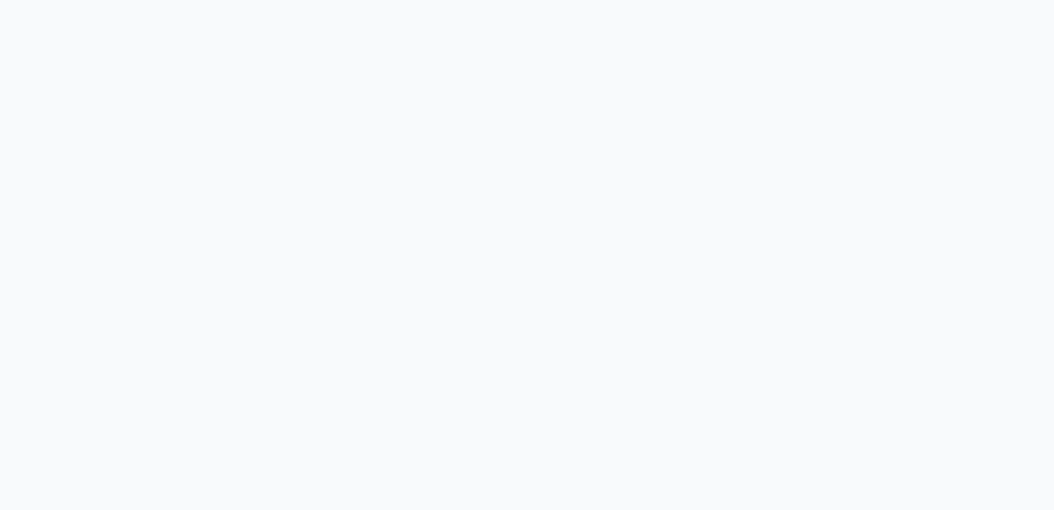
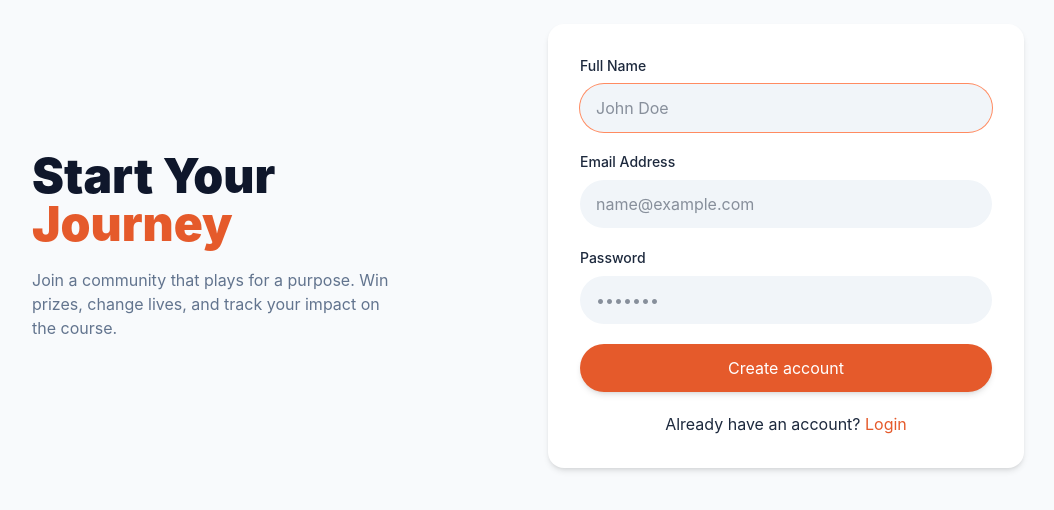
Before and after one commit to nasimkuniyil/fairway-foundation-golf-charity-platform, a React (Vite) app: page /signup in a window 1280 px wide. Before the commit this address had no page. Shown: the part 154-664 px from the top of the page, without its empty margins (112-1166 px from the left). Built offline with nearby package versions, Linux system fonts and the light colour scheme.

Commit message:
add signup

```diff
--- a/src/App.jsx
+++ b/src/App.jsx
@@ -2,6 +2,7 @@ import { BrowserRouter, Routes, Route } from "react-router-dom";
 import LandingPage from "@/pages/landingPage/LandingPage";
 import LoginPage from "./pages/auth/Login";
 import { Toaster } from "sonner";
+import SignupPage from "./pages/auth/Singup";
 
 function App() {
   return (
@@ -11,6 +12,7 @@ function App() {
         <Routes>
           <Route path="/" element={<LandingPage />} />
           <Route path="/login" element={<LoginPage />} />
+          <Route path="/signup" element={<SignupPage />} />
         </Routes>
       </BrowserRouter>
     </>
--- a/src/components/ui/CustomLink.jsx
+++ b/src/components/ui/CustomLink.jsx
@@ -1,12 +1,8 @@
-import { Link } from 'react-router-dom';
+import { Link } from "react-router-dom";
 
-export default function CustomLink({ href, children, className = "", ...props }) {
+export default function CustomLink({ to, children, className = "", ...props }) {
   return (
-    <Link
-      to={href}
-      className={`items-center transition-all ${className}`}
-      {...props}
-    >
+    <Link to={to} className={`transition-all ${className}`} {...props}>
       {children}
     </Link>
   );
--- /dev/null
+++ b/src/pages/auth/Singup.jsx
@@ -0,0 +1,117 @@
+import Button from "@/components/ui/Button";
+import CustomLink from "@/components/ui/CustomLink";
+import { useState } from "react";
+import { useNavigate } from "react-router-dom";
+import { toast } from "sonner";
+
+export default function SignupPage() {
+  const [fullName, setFullName] = useState("");
+  const [email, setEmail] = useState("");
+  const [password, setPassword] = useState("");
+  const [loading, setLoading] = useState(false);
+  const navigate = useNavigate();
+
+  const handleSignup = async (e) => {
+    e.preventDefault();
+    setLoading(true);
+
+    if (!fullName || !email || !password) {
+      toast.error("Please fill all the fields");
+      setLoading(false);
+      return;
+    }
+
+    setLoading(false);
+  };
+  return (
+    <section>
+      <div className="h-screen flex items-center justify-center max-w-5xl mx-auto gap-10 px-4">
+        <div className="hidden md:block flex-1">
+          <div className="max-w-3/4">
+            <h1 className="text-5xl font-black mb-5">
+              Start Your <br />{" "}
+              <span className="text-brand-orange-dark">Journey</span>
+            </h1>
+            <p className="text-slate-500">
+              Join a community that plays for a purpose. Win prizes, change
+              lives, and track your impact on the course.
+            </p>
+          </div>
+        </div>
+        <div className="flex-1">
+          <div className="w-full bg-white p-4 md:p-8 rounded-2xl shadow-md">
+            <form onSubmit={handleSignup}>
+              <div className="space-y-5">
+                <div className="space-y-2">
+                  <label htmlFor="name" className="block text-sm font-medium">
+                    Full Name
+                  </label>
+                  <input
+                    type="text"
+                    id="name"
+                    value={fullName}
+                    onChange={(e) => setFullName(e.target.value)}
+                    required
+                    className="w-full px-4 py-3 rounded-full bg-slate-100 focus:outline-none focus:ring-1 focus:ring-brand-orange-light"
+                    placeholder="John Doe"
+                    autoFocus
+                  />
+                </div>
+                <div className="space-y-2">
+                  <label htmlFor="email" className="block text-sm font-medium">
+                    Email Address
+                  </label>
+                  <input
+                    type="email"
+                    id="email"
+                    value={email}
+                    onChange={(e) => setEmail(e.target.value)}
+                    required
+                    className="w-full px-4 py-3 rounded-full bg-slate-100 focus:outline-none focus:ring-1 focus:ring-brand-orange-light"
+                    placeholder="name@example.com"
+                  />
+                </div>
+                <div className="space-y-2">
+                  <label
+                    htmlFor="password"
+                    className="block text-sm font-medium"
+                  >
+                    Password
+                  </label>
+                  <input
+                    type="password"
+                    id="password"
+                    value={password}
+                    onChange={(e) => setPassword(e.target.value)}
+                    required
+                    className="w-full px-4 py-3 rounded-full bg-slate-100 focus:outline-none focus:ring-1 focus:ring-brand-orange-light"
+                    placeholder="•••••••"
+                  />
+                </div>
+                <div>
+                  <Button
+                    disabled={loading}
+                    className="w-full bg-brand-orange-dark text-white hover:bg-brand-orange-light"
+                  >
+                    Create account
+                  </Button>
+                </div>
+              </div>
+            </form>
+            <div className="mt-5">
+              <p className="text-center">
+                Already have an account?{" "}
+                <CustomLink
+                  to="/login"
+                  className="text-brand-orange-dark hover:underline"
+                >
+                  Login
+                </CustomLink>
+              </p>
+            </div>
+          </div>
+        </div>
+      </div>
+    </section>
+  );
+}
```
